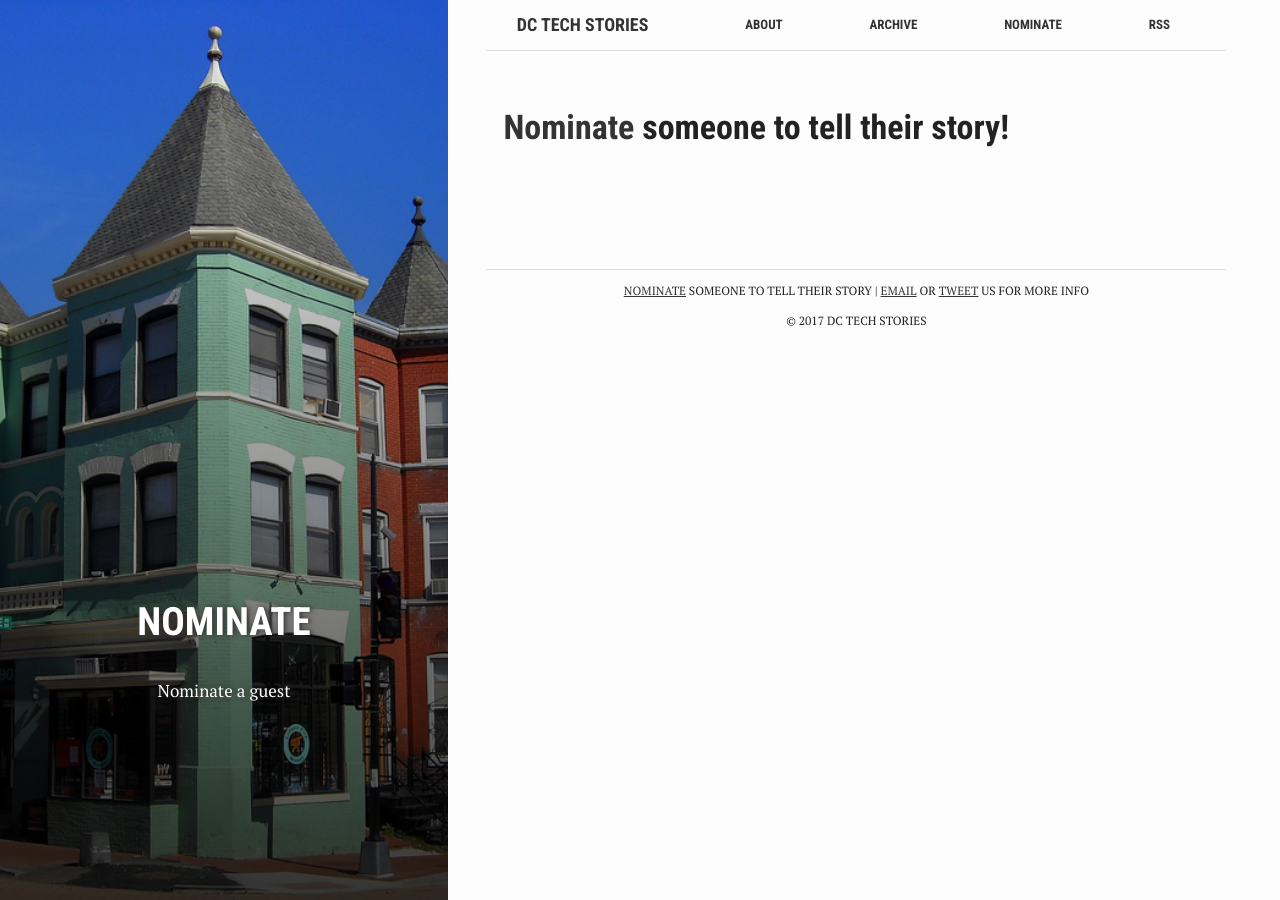
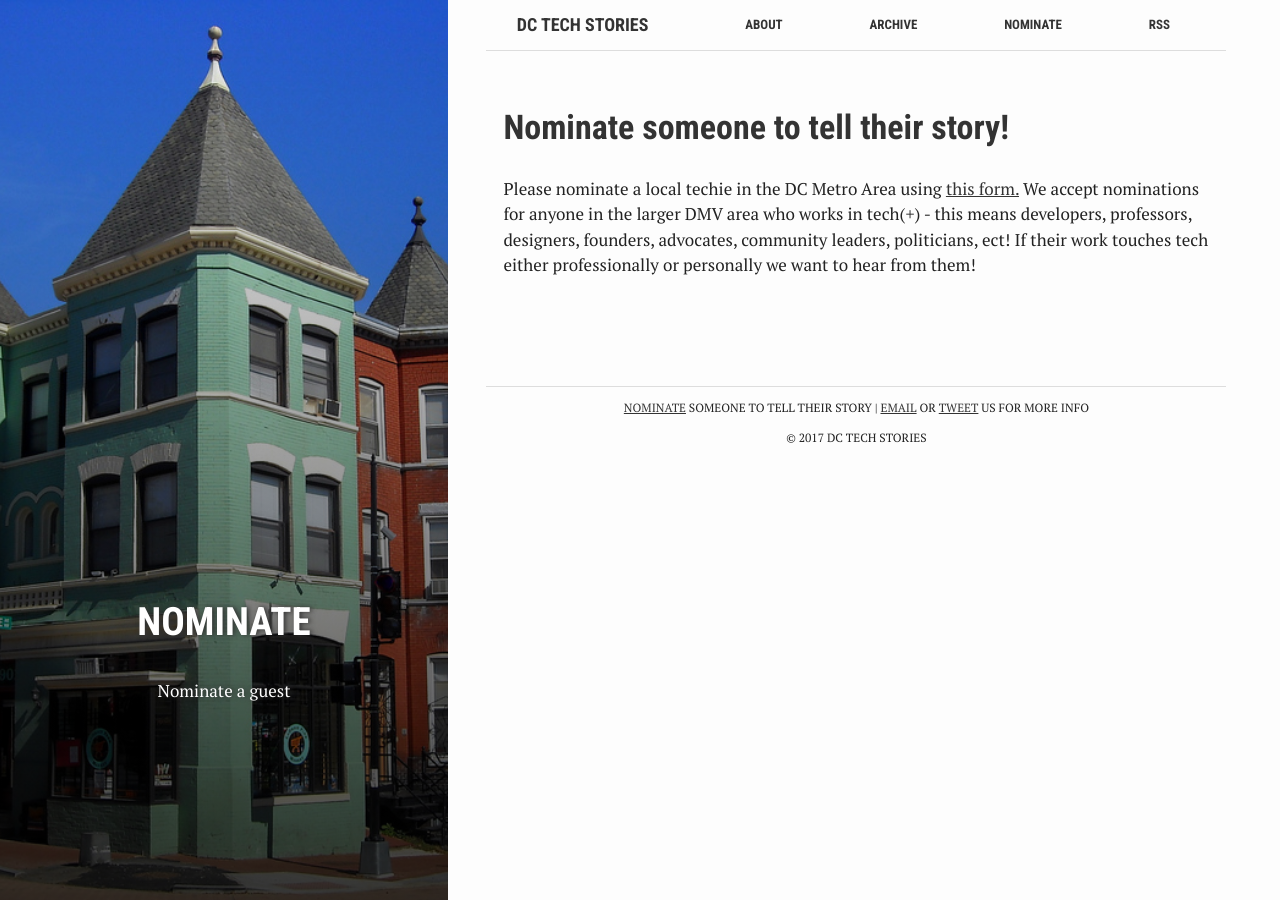
Before and after one commit to sirjessthebrave/dctechstories, a Jekyll site: the page built from nominate.md, in a window 1280 px wide. Built offline with Jekyll 4.4.1, drawn with Linux system fonts in a browser that asks for light colours.

Commit message:
adding nominate language

```diff
--- a/nominate.md
+++ b/nominate.md
@@ -8,4 +8,5 @@ summary: "Nominate a guest"
 active: nominate
 ---
 
-<h1><a href="https://goo.gl/forms/rJjvRAW5bcmI6K7g2">Nominate</a> someone to tell their story!</h1>
+<h1><a href="https://goo.gl/forms/rJjvRAW5bcmI6K7g2">Nominate someone to tell their story!</a></h1>
+<p>Please nominate a local techie in the DC Metro Area using <a href="https://goo.gl/forms/rJjvRAW5bcmI6K7g2">this form.</a> We accept nominations for anyone in the larger DMV area who works in tech(+) - this means developers, professors, designers, founders, advocates, community leaders, politicians, ect! If their work touches tech either professionally or personally we want to hear from them!</p>
```
Also changed, not shown: 2 other files.
